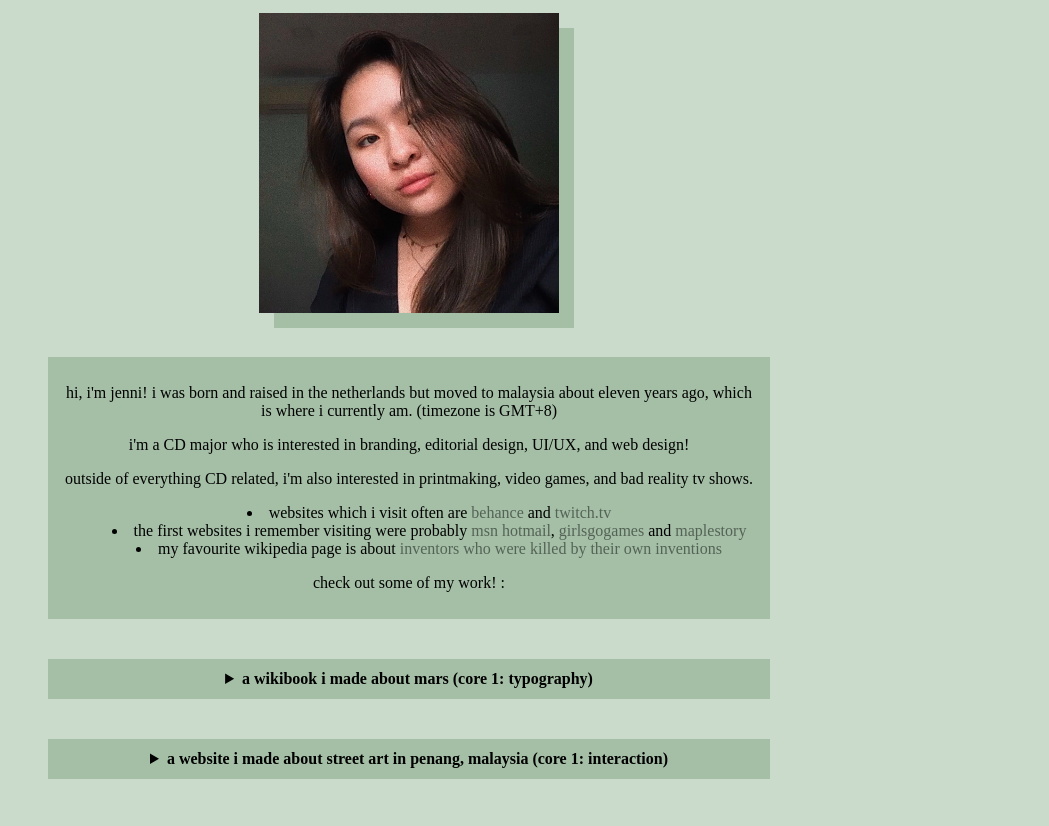
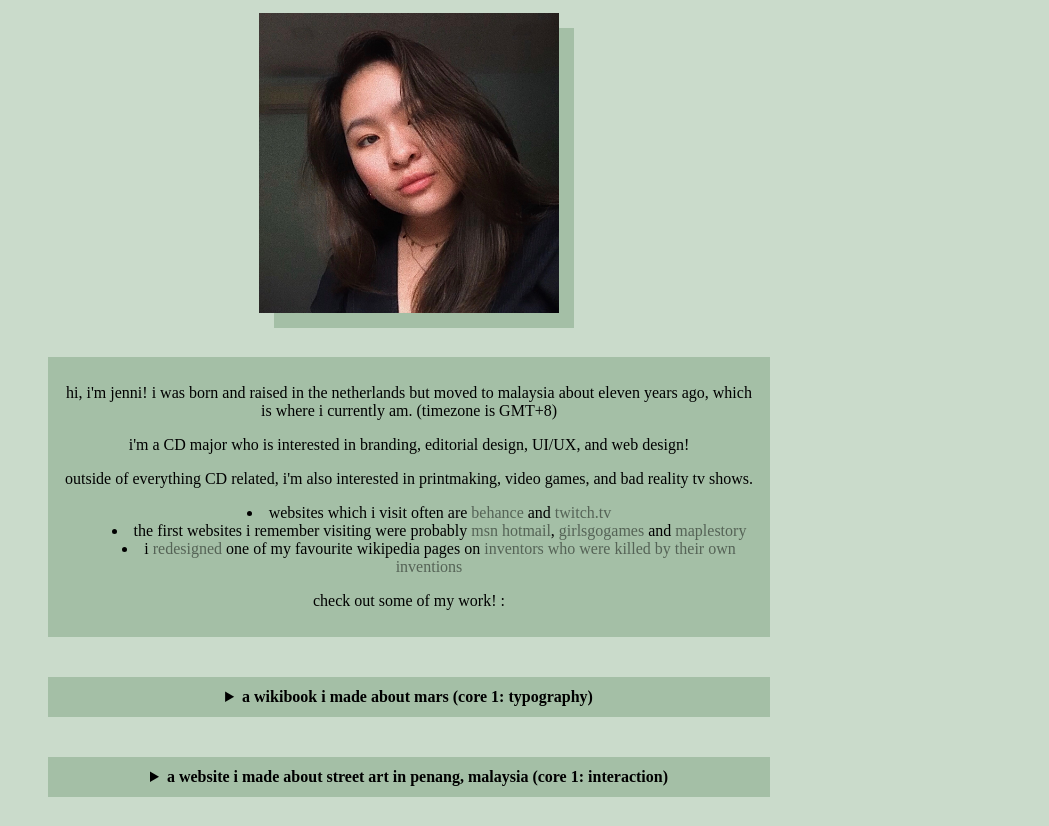
Before and after one commit to jenniang/jenniang.github.com, a plain HTML site: page index.html in a window 1280 px wide. Shown: the part 86-912 px from the top of the page, without its empty margins (231-1280 px from the left). Drawn offline with Linux system fonts and the light colour scheme; grey boxes are pictures that could not be loaded; a web font is replaced by a local one.

Commit message:
updated profile link

```diff
--- a/index.html
+++ b/index.html
@@ -22,7 +22,7 @@
 							<ul>
 								<li> websites which i visit often are <a href="https://www.behance.net/">behance</a> and <a href="https://www.twitch.tv/linkus7"> twitch.tv</a> </li>
 								<li> the first websites i remember visiting were probably <a href="https://www.msn.com/">msn hotmail</a>, <a href="https://www.girlsgogames.com/">girlsgogames</a> and <a href="https://maplestory.nexon.net/">maplestory</a></li>
-								<li> my favourite wikipedia page is about <a href="https://en.wikipedia.org/wiki/List_of_inventors_killed_by_their_own_inventions">inventors who were killed by their own inventions</a></li>
+								<li> i <a href="https://jenniang.github.io/Wikipedia/">redesigned</a> one of my favourite wikipedia pages on <a href="https://en.wikipedia.org/wiki/List_of_inventors_killed_by_their_own_inventions">inventors who were killed by their own inventions</a></li>
 							</ul>
 							<p> check out some of my work! :</p>
 						</div>
```
